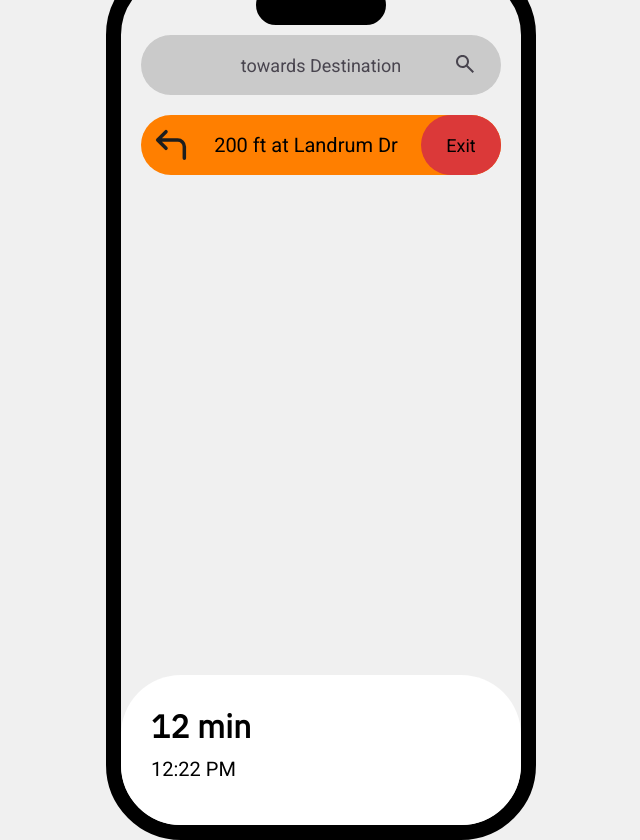
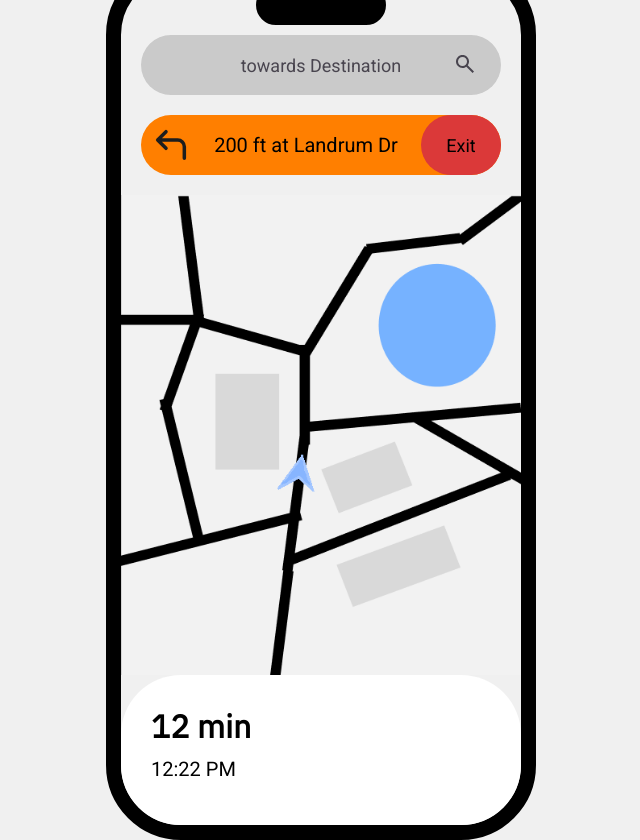
Before and after one commit to mcsaunders02/wm-nav-prototype, a React (Vite) app: page / in a window 1280 px wide. Shown: the whole page, without its empty margins (319-959 px from the left). Built offline with nearby package versions, Linux system fonts and the light colour scheme.

Commit message:
Updated image

```diff
--- a/src/index.css
+++ b/src/index.css
@@ -297,3 +297,8 @@ body {
 
     user-select: none;
 }
+
+.map {
+    width: 400px;
+    height: 640px;
+}
--- a/src/screens/MapScreen.tsx
+++ b/src/screens/MapScreen.tsx
@@ -41,6 +41,10 @@ export const MapScreen = () => {
             ) : (
                 <span style={{ height: "60px" }}></span>
             )}
+
+            <div className="map">
+                <img width="400px" height="480px" src="./mymap.png" alt="A map containing paths"></img>
+            </div>
         </div>
     );
 };
```
Also changed, not shown: public/mymap.png (added).
